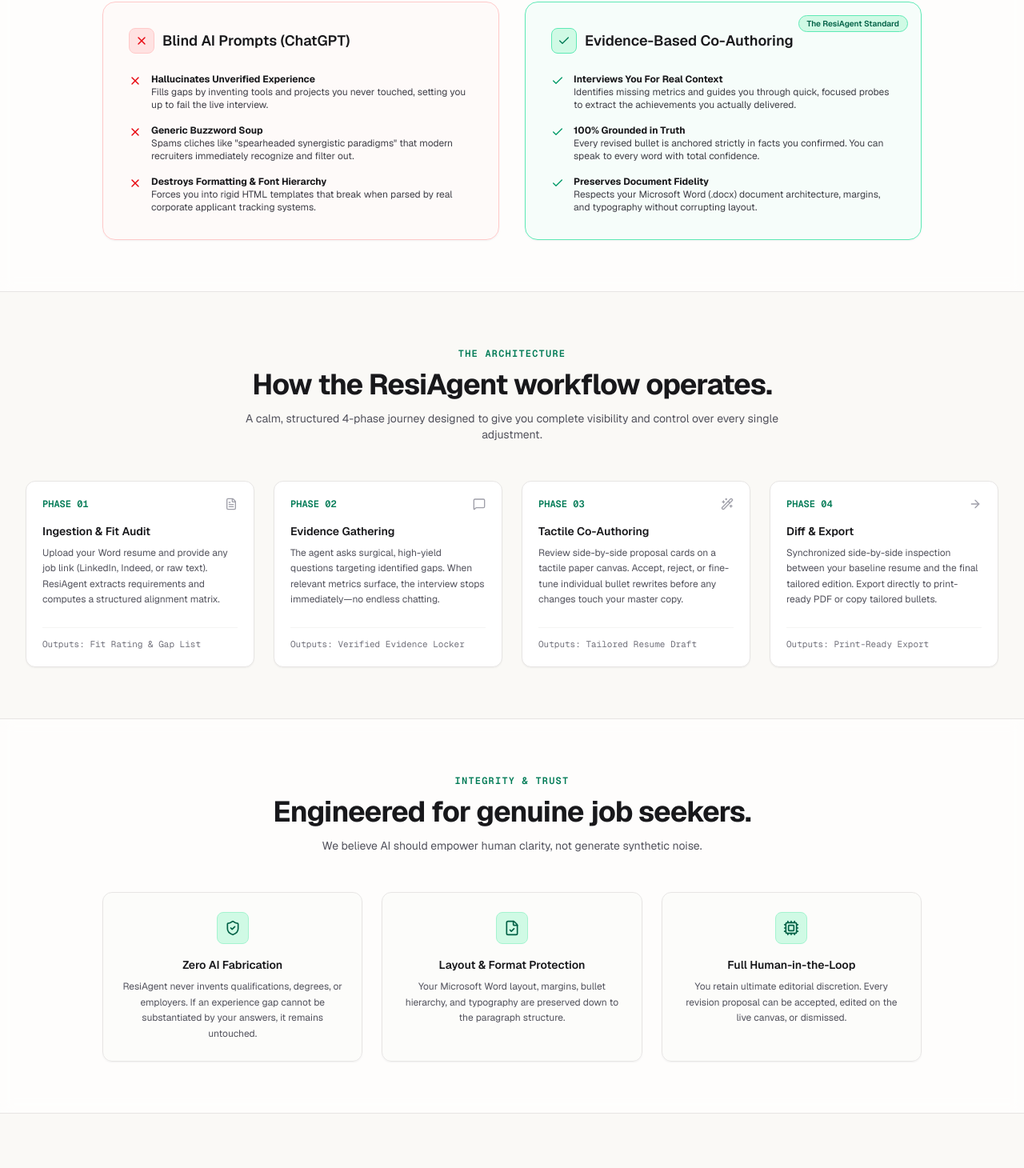
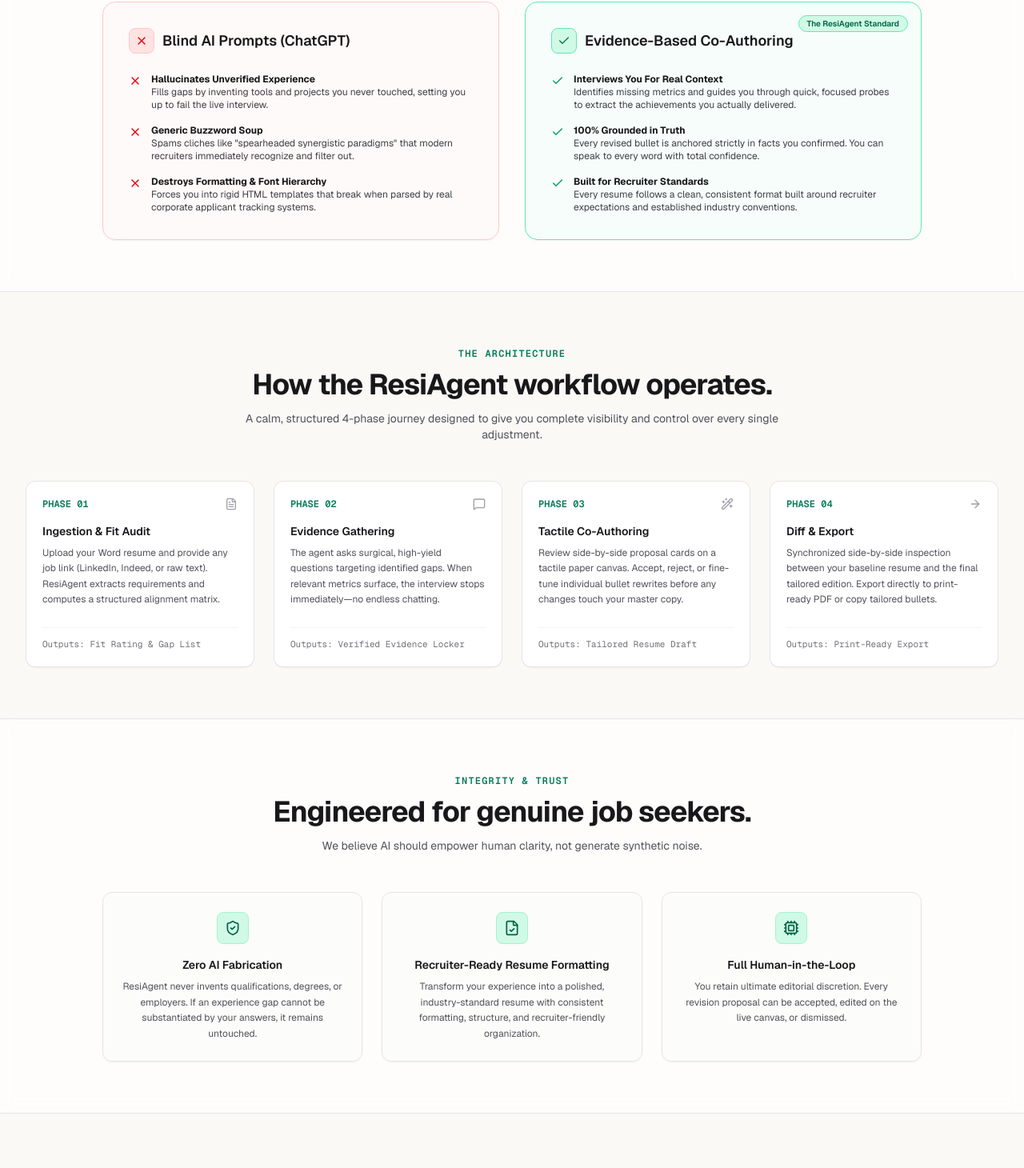
Before and after one commit to Nicolas0672/resume-analysis-agent, a Next.js app in the folder frontend/: page / in a window 1280 px wide. Shown: the part 1414-2874 px from the top of the page at 80% size. Built offline with nearby package versions, Linux system fonts and the light colour scheme.

Commit message:
docs(home): changed layout text

```diff
--- a/frontend/app/page.tsx
+++ b/frontend/app/page.tsx
@@ -649,8 +649,8 @@
                   <li className="flex items-start gap-3">
                     <Check className="h-4 w-4 text-emerald-600 shrink-0 mt-0.5" />
                     <div>
-                      <strong className="text-zinc-900 block">Preserves Document Fidelity</strong>
-                      Respects your Microsoft Word (.docx) document architecture, margins, and typography without corrupting layout.
+                      <strong className="text-zinc-900 block">Built for Recruiter Standards</strong>
+                      Every resume follows a clean, consistent format built around recruiter expectations and established industry conventions.
                     </div>
                   </li>
                 </ul>
@@ -792,9 +792,9 @@
                 <div className="mx-auto flex h-10 w-10 items-center justify-center rounded-lg bg-emerald-100 border border-emerald-200 text-emerald-800 mb-4">
                   <FileCheck className="h-5 w-5" />
                 </div>
-                <h4 className="text-sm font-semibold text-zinc-900 mb-2">Layout & Format Protection</h4>
+                <h4 className="text-sm font-semibold text-zinc-900 mb-2">Recruiter-Ready Resume Formatting</h4>
                 <p className="text-xs text-zinc-600 leading-relaxed">
-                  Your Microsoft Word layout, margins, bullet hierarchy, and typography are preserved down to the paragraph structure.
+                  Transform your experience into a polished, industry-standard resume with consistent formatting, structure, and recruiter-friendly organization.
                 </p>
               </div>
             </ScrollReveal>
```
